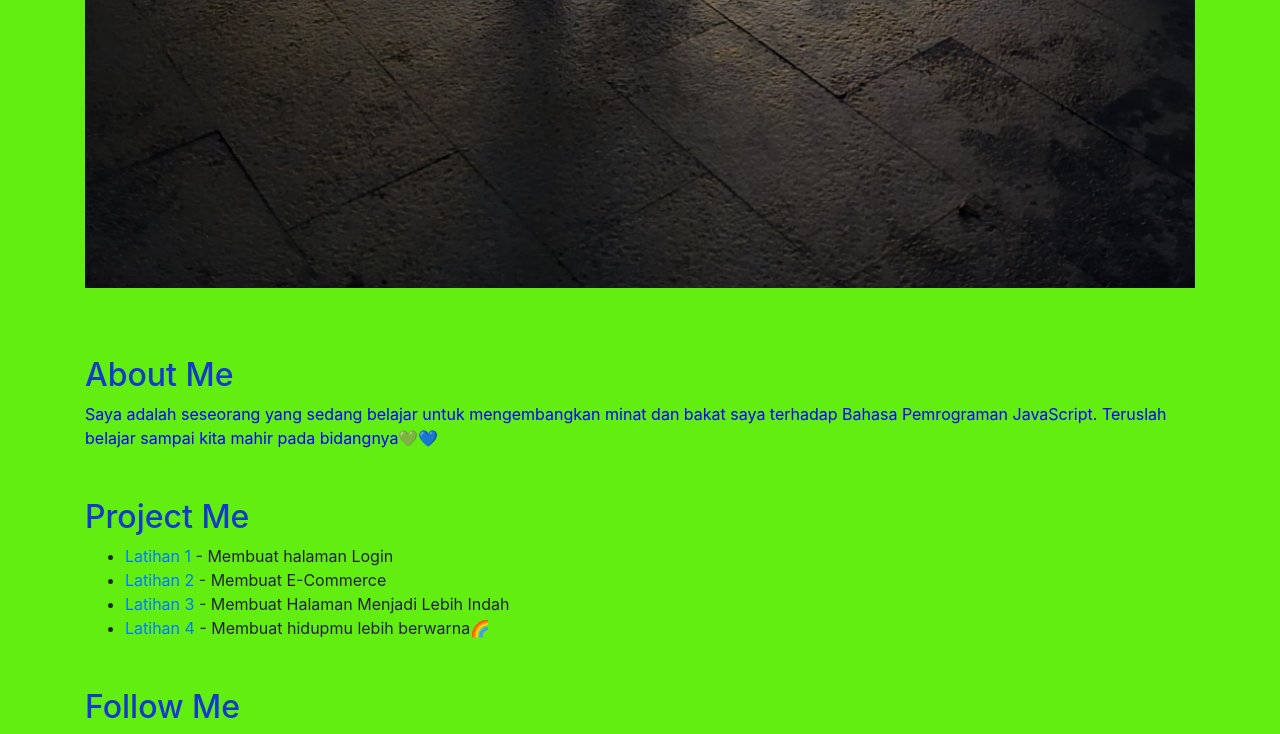
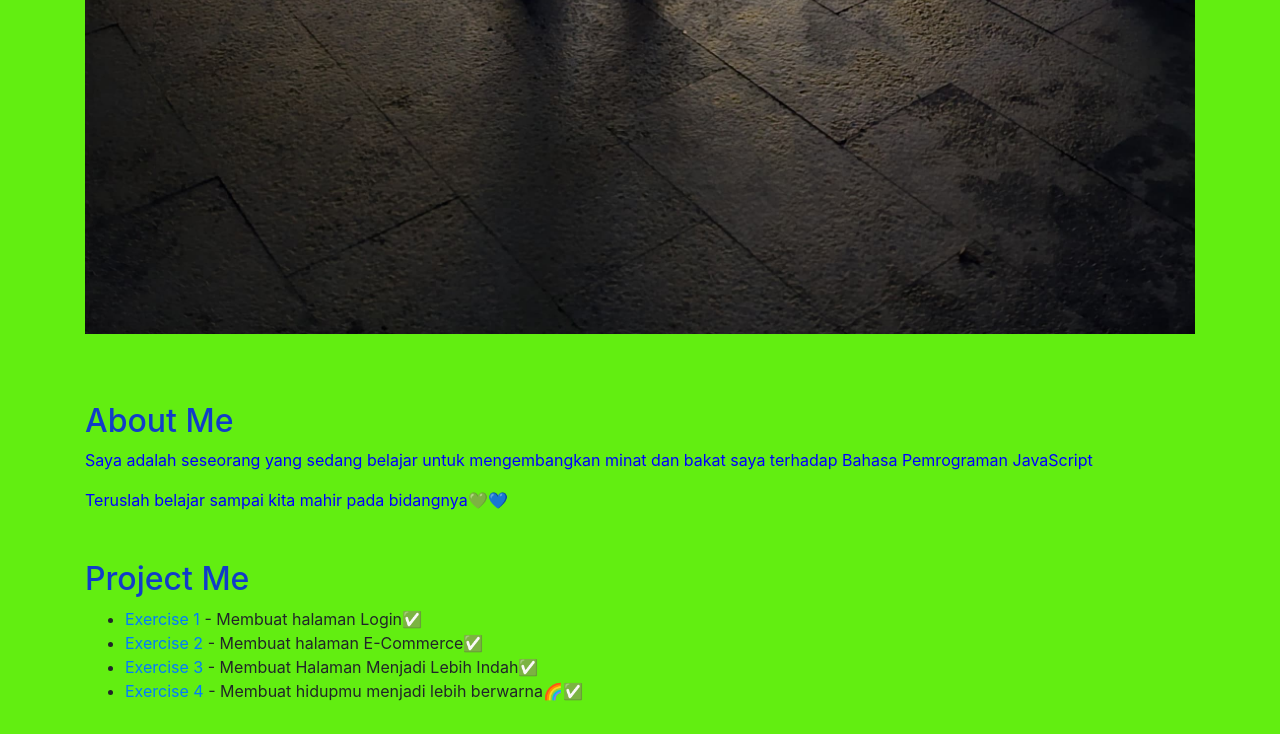
Before and after one commit to AdepMamat/AdepMamat14, a plain HTML site: page index.html in a window 1280 px wide. Shown: the part 2000-2734 px from the top of the page. Drawn offline with nearby package versions, Linux system fonts and the light colour scheme.

Commit message:
penambahan kata sundanese

```diff
--- a/index.html
+++ b/index.html
@@ -43,6 +43,7 @@
                 opacity: 0;
                 transform: translateY(-20px);
             }
+            }
             to {
                 opacity: 1;
                 transform: translateY(0);
@@ -57,21 +58,23 @@
             <h1> I'm Adep Mamat Apriliadi</h1>
             <p>Belajar | Coding | Programming | Traveling</p>
             <p>Coding Is Fun</p>
+            <h2>📍Sundanese</h2>
             <h1>#I'm Newbie</h1>
             <img src="adepmamat.jpg" class="img-fluid" alt="Adep Mamat Apriliadi">
         </header>
 
         <section id="about" class="mt-5">
             <h2>About Me</h2>
-            <p>Saya adalah seseorang yang sedang belajar untuk mengembangkan minat dan bakat saya terhadap Bahasa Pemrograman JavaScript. Teruslah belajar sampai kita mahir pada bidangnya💚💙</p>
+            <p>Saya adalah seseorang yang sedang belajar untuk mengembangkan minat dan bakat saya terhadap Bahasa Pemrograman JavaScript</p>
+            <p>Teruslah belajar sampai kita mahir pada bidangnya💚💙</p>
         </section>
         <section id="projects" class="mt-5">
             <h2>Project Me</h2>
             <ul>
-                <li><a href="[URL proyek 1]">Latihan 1</a> - Membuat halaman Login</li>
-                <li><a href="[URL proyek 2]">Latihan 2</a> - Membuat E-Commerce</li>
-                <li><a href="[URL proyek 3]">Latihan 3</a> - Membuat Halaman Menjadi Lebih Indah</li>
-                <li><a href="[url proyek 4]">Latihan 4</a> - Membuat hidupmu lebih berwarna🌈</li>
+                <li><a href="[URL proyek 1]">Exercise 1</a> - Membuat halaman Login✅</li>
+                <li><a href="[URL proyek 2]">Exercise 2</a> - Membuat halaman E-Commerce✅</li>
+                <li><a href="[URL proyek 3]">Exercise 3</a> - Membuat Halaman Menjadi Lebih Indah✅</li>
+                <li><a href="[url proyek 4]">Exercise 4</a> - Membuat hidupmu menjadi lebih berwarna🌈✅</li>
               </ul>
         </section>
 
```
